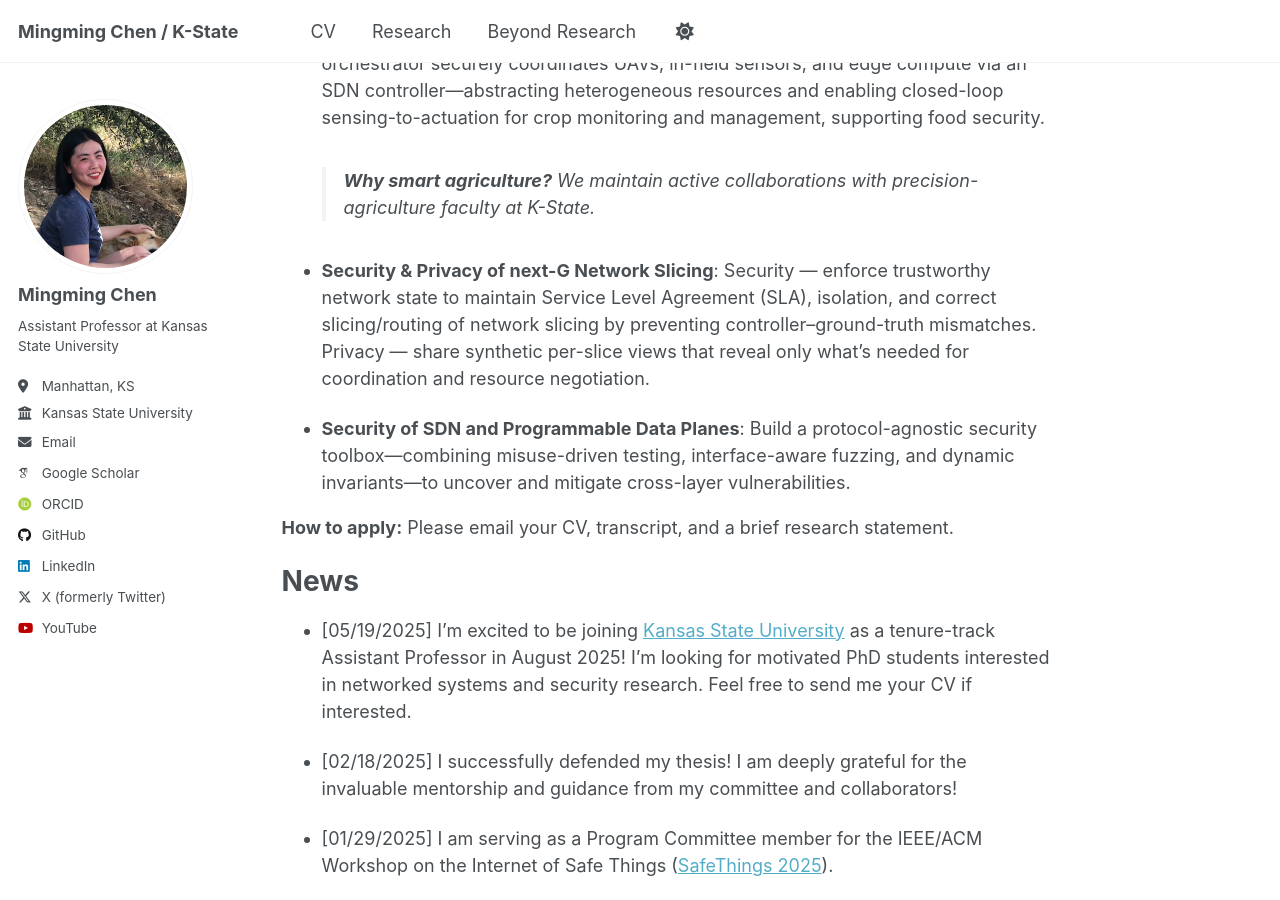
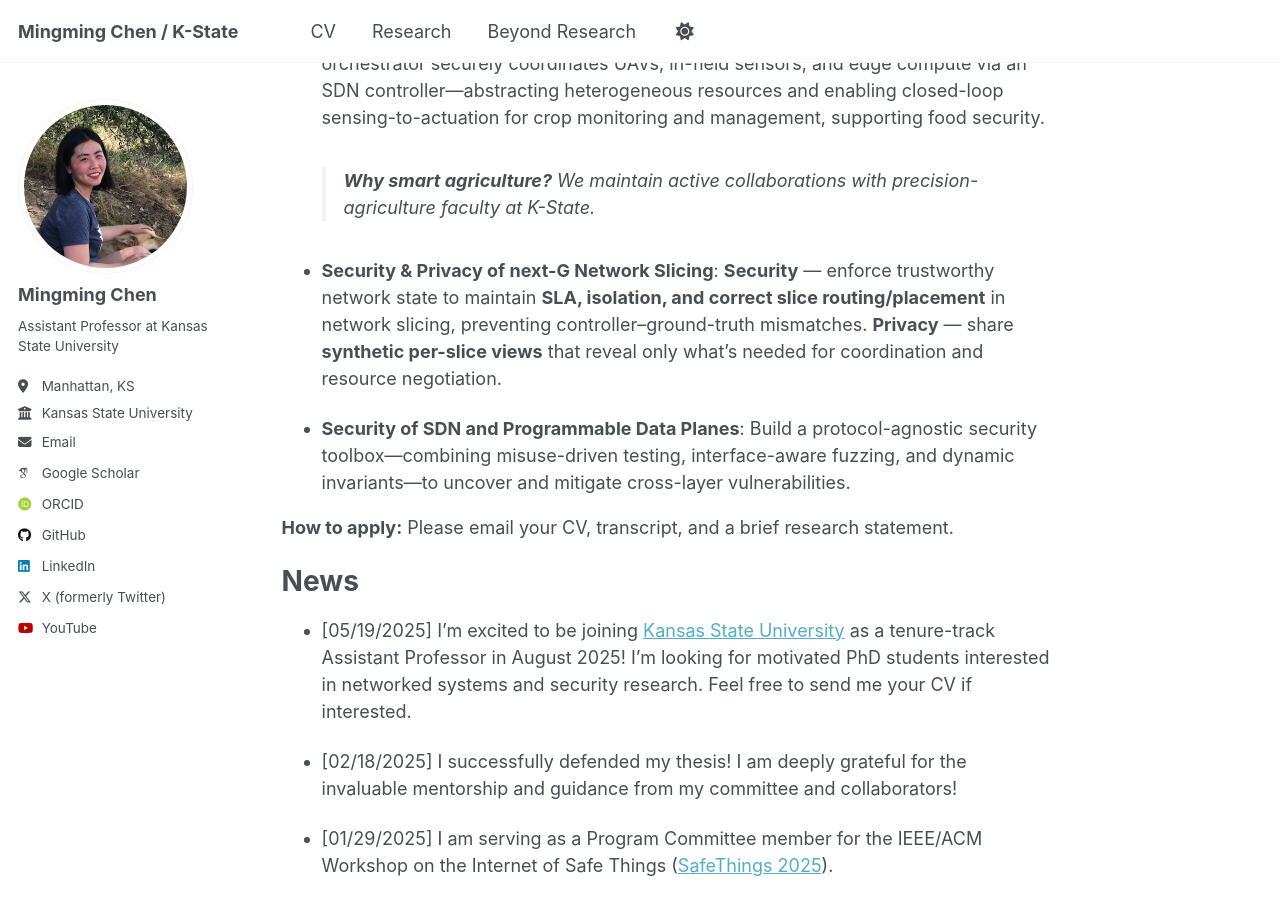
Before and after one commit to mzc796/mzc796.github.io, a Jekyll site: the page built from _pages/about.md, in a window 1280 px wide and 900 px high, scrolled down 615 px. Built offline with Jekyll 4.4.1, drawn with Linux system fonts in a browser that asks for light colours; some web fonts are replaced; a script that is not in the unit is left out.

Commit message:
Update about.md

```diff
--- a/_pages/about.md
+++ b/_pages/about.md
@@ -15,7 +15,8 @@ I am recruiting **two fully funded PhD students for Spring or Fall 2026** to des
 - **SDN-orchestrated Smart Agriculture**: Our flagship *vertical*, where a unified orchestrator securely coordinates UAVs, in-field sensors, and edge compute via an SDN controller—abstracting heterogeneous resources and enabling closed-loop sensing-to-actuation for crop monitoring and management, supporting food security.
   > **Why smart agriculture?** We maintain active collaborations with precision-agriculture faculty at K-State.
 
-- **Security & Privacy of next-G Network Slicing**: Security — enforce trustworthy network state to maintain Service Level Agreement (SLA), isolation, and correct slicing/routing of network slicing by preventing controller–ground-truth mismatches. Privacy — share synthetic per-slice views that reveal only what’s needed for coordination and resource negotiation.
+- **Security & Privacy of next-G Network Slicing**: **Security** — enforce trustworthy network state to maintain **SLA, isolation, and correct slice routing/placement** in network slicing, preventing controller–ground-truth mismatches. **Privacy** — share **synthetic per-slice views** that reveal only what’s needed for coordination and resource negotiation.
+
 
 
 - **Security of SDN and Programmable Data Planes**: Build a protocol-agnostic security toolbox—combining misuse-driven testing, interface-aware fuzzing, and dynamic invariants—to uncover and mitigate cross-layer vulnerabilities.
```
